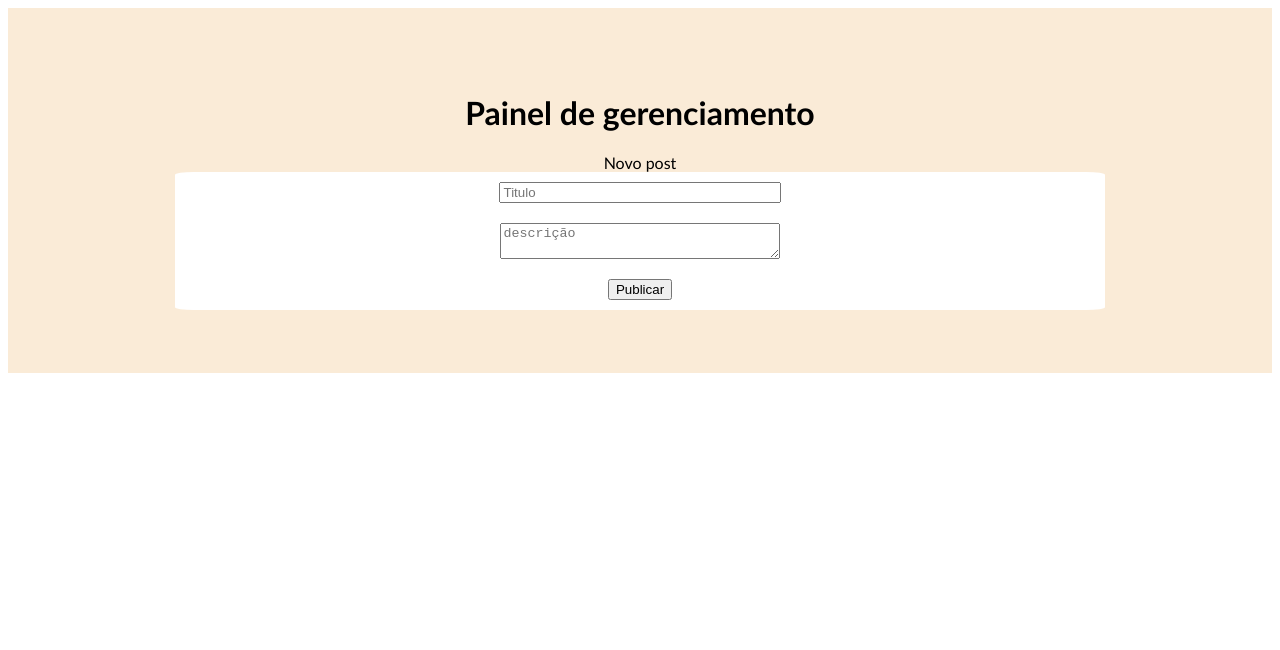
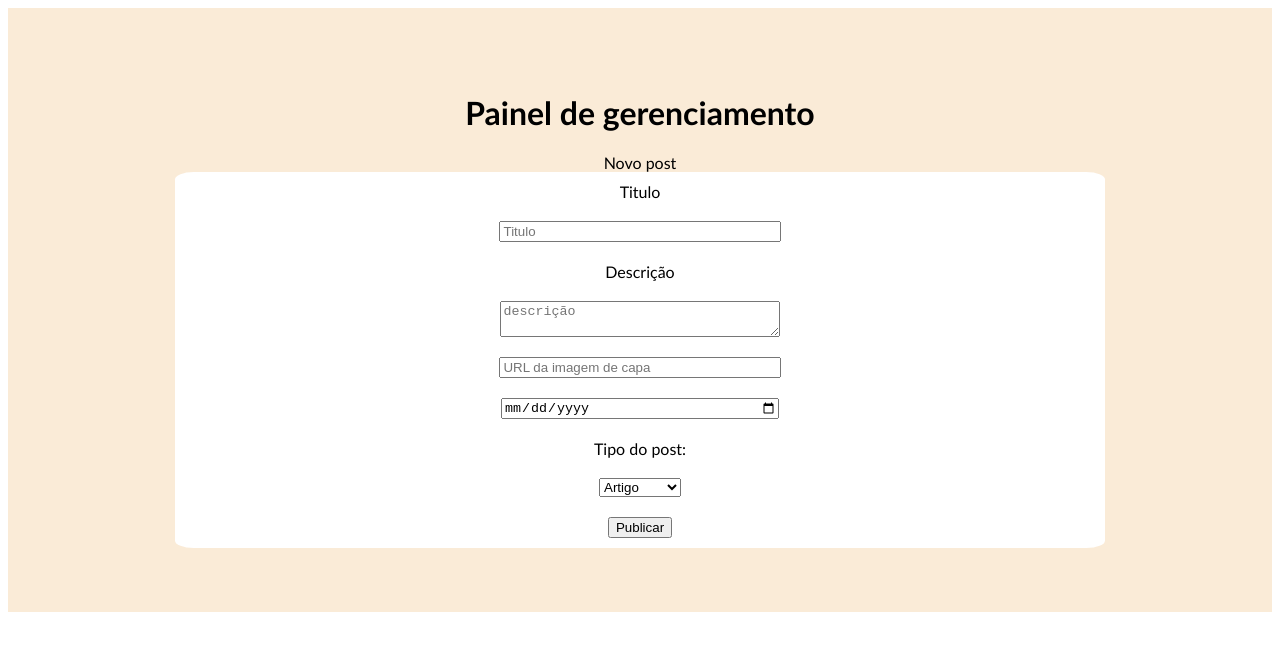
Before and after one commit to elianaritzmann/semana-9, a React (Vite) app in the folder meu-app-react/: page / in a window 1280 px wide. Shown: the top 650 px of the page. Built offline with nearby package versions, Linux system fonts and the light colour scheme.

Commit message:
ex2 3 4 e 5(precisa consertar a data)

```diff
--- a/meu-app-react/src/App.jsx
+++ b/meu-app-react/src/App.jsx
@@ -6,9 +6,21 @@ function App() {
 
   const [titulo,setTitulo] = useState('')
   const [descricao, setDescricao] = useState('')
+  const[url, setUrl] =useState('')
+  const[data, setData]= useState('')
+  const[categoria, setCategoria]= useState('')
+  const hoje = new Date()
    function save(event){
     event.preventDefault()
-
+    if(titulo === '' || descricao === ''){
+      alert('Esses campos não podem ficar vazios')
+    }else if(!url.startsWith('http')){
+      alert('link invalido')
+    }else if(categoria === ''){
+      alert('selecione uma categoria')
+    }else if (data<hoje){
+      alert('data invalida')
+    }
    }
   return(
     <>
@@ -16,14 +28,23 @@ function App() {
         <h1>Painel de gerenciamento</h1>
         <span>Novo post</span>
        <form action="" onSubmit={save}>
-        <input type="text" placeholder='Titulo' value={titulo}
+        <label htmlFor="titulo">Titulo</label>
+        <input type="text" name='titulo' placeholder='Titulo' value={titulo}
         onChange={(event)=>{ setTitulo(event.target.value)}} />
-
+        <label htmlFor="descricao">Descrição</label>
         <textarea name="descricao" id="descricao" placeholder='descrição' value={descricao}
         onChange={(event)=>{ setDescricao(event.target.value)}
         }>
-
         </textarea>
+        <input type="text" placeholder='URL da imagem de capa'value={url} onChange={(event)=>{ setUrl(event.target.value)} } />
+        <input type="date" placeholder='Data de publicação' value={data} onChange={(event)=>{ setData(event.target.value)} } />
+        <label htmlFor="categoria">Tipo do post: </label>
+        <select name="categoria" id="categoria" value={categoria} onChange={(event)=>{ setCategoria(event.target.value)} } >
+          <option value="artigo">Artigo</option>
+          <option value="noticia">Notícia</option>
+          <option value="tutorial">Tutorial</option>
+          <option value="entrevista">Entrevista</option>
+        </select>
         <button type='submit'>Publicar</button>
        </form>
       </div>
```
